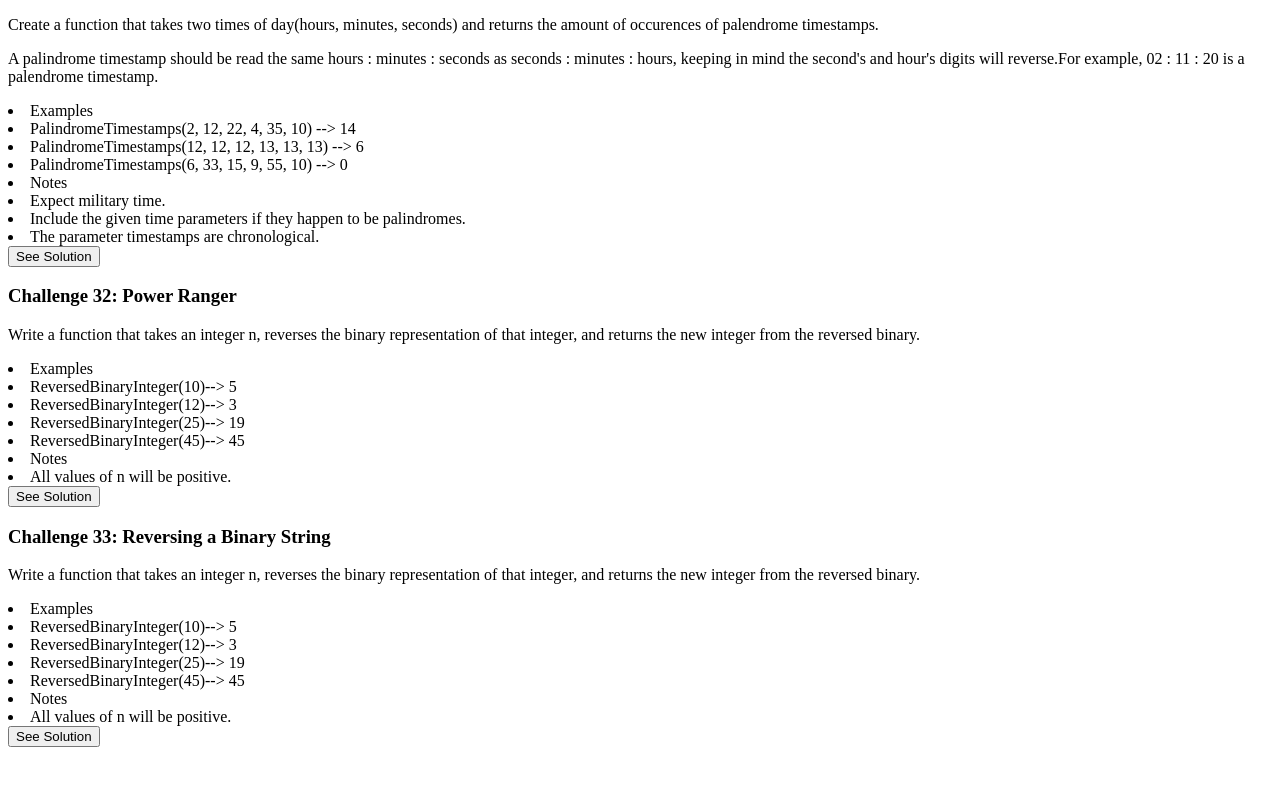
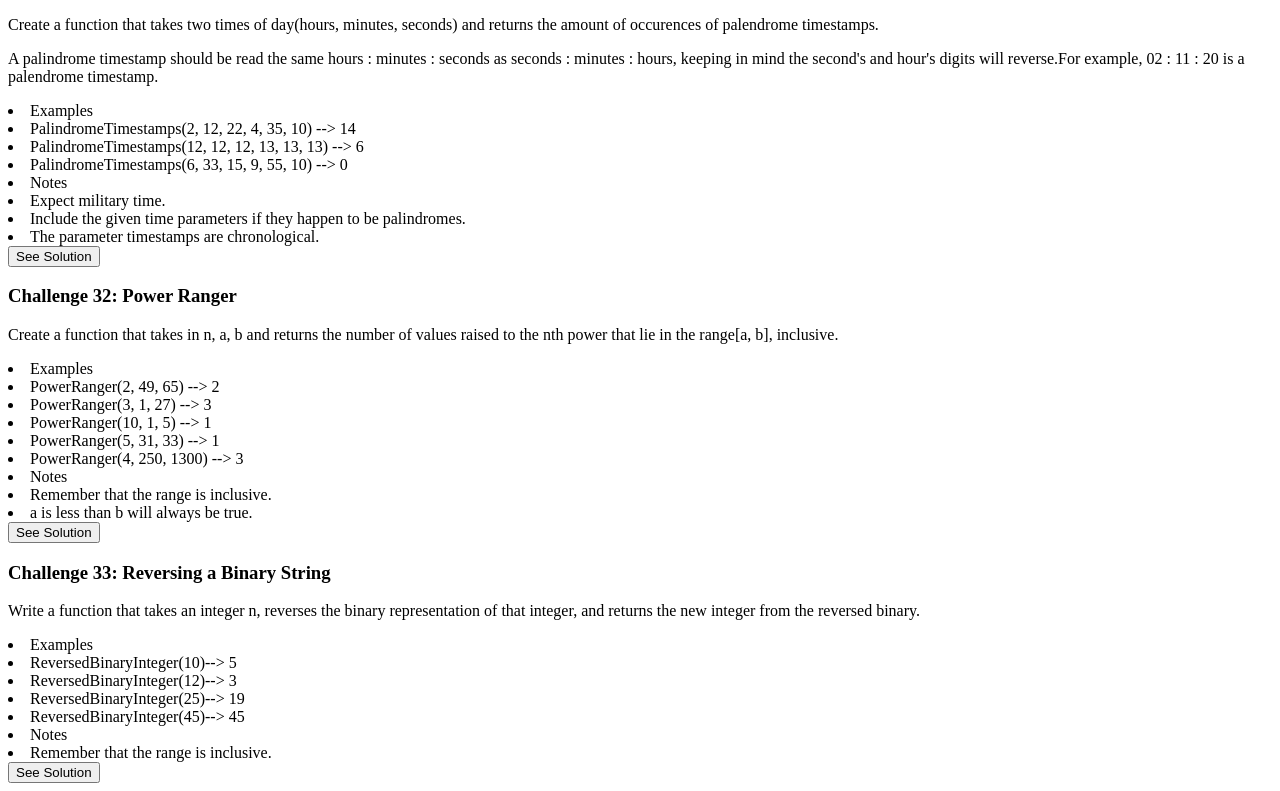
Before and after one commit to mattjohannsen/WhiteboardJavaScript_Proj, a plain HTML site: page index.html in a window 1280 px wide. Shown: the part 5899-6690 px from the top of the page. Before the commit the page ends 6654 px from the top, so only its background shows below. Drawn offline with Linux system fonts and the light colour scheme.

Commit message:
Problem 32: Power Ranger. Added description and condensed code

```diff
--- a/index.html
+++ b/index.html
@@ -300,14 +300,16 @@
 			</div>
 			<div>
 				<h3>Challenge 32: Power Ranger</h3>
-				<p>Write a function that takes an integer n, reverses the binary representation of that integer, and returns the new integer from the reversed binary.</p>
+				<p>Create a function that takes in n, a, b and returns the number of values raised to the nth power that lie in the range[a, b], inclusive.</p>
 				<li>Examples</li>
-				<li>ReversedBinaryInteger(10)--> 5</li>
-				<li>ReversedBinaryInteger(12)--> 3</li>
-				<li>ReversedBinaryInteger(25)--> 19</li>
-				<li>ReversedBinaryInteger(45)--> 45</li>
+				<li>PowerRanger(2, 49, 65) --> 2</li>
+				<li>PowerRanger(3, 1, 27) --> 3</li>
+				<li>PowerRanger(10, 1, 5) --> 1</li>
+				<li>PowerRanger(5, 31, 33) --> 1</li>
+				<li>PowerRanger(4, 250, 1300) --> 3</li>
 				<li>Notes</li>
-				<li>All values of n will be positive.</li>
+				<li>Remember that the range is inclusive.</li>
+				<li>a is less than b will always be true.</li>
 				<button onclick="Problem32()">See Solution</button>
 			</div>
 			<div>
@@ -319,7 +321,7 @@
 				<li>ReversedBinaryInteger(25)--> 19</li>
 				<li>ReversedBinaryInteger(45)--> 45</li>
 				<li>Notes</li>
-				<li>All values of n will be positive.</li>
+				<li>Remember that the range is inclusive.</li>
 				<button onclick="Problem33()">See Solution</button>
 			</div>
 		</body>
--- a/index.js
+++ b/index.js
@@ -747,16 +747,6 @@ function Problem30(){
 function ReverseAndNot(inputNumber){
   return (inputNumber.toString().split('')).reverse().concat(inputNumber.toString().split('')).join('');
 }
-
-function Problem33(){
-  alert(ReversedBinaryInteger(10));
-  alert(ReversedBinaryInteger(12));
-  alert(ReversedBinaryInteger(25));
-  alert(ReversedBinaryInteger(45));
-}
-function ReversedBinaryInteger(inputNumber){
-  return parseInt(inputNumber.toString(2).split('').reverse().join(''), 2);
-}
 function Problem31(){
   alert(PalindromeTimestamps(2, 12, 22, 4, 35, 10));
   alert(PalindromeTimestamps(6, 33, 15, 9, 55, 10));
@@ -826,16 +816,10 @@ function Problem32(){
 }
 function PowerRanger(nthPower, firstNumber, secondNumber){
   let powerRangerCount = 0;
-  // let firstStartingPoint = parseInt(Math.pow(firstNumber, 1/nthPower));
-  // let secondStartingPoint = parseInt(Math.pow(secondNumber, 1/nthPower));
-  let firstStartingPoint = GetFirstStartingPoint(nthPower, firstNumber);
-  let secondStartingPoint = GetSecondStartingPoint(nthPower, secondNumber);
-  let loopLength = secondStartingPoint - firstStartingPoint;
+  let loopLength = GetSecondStartingPoint(nthPower, secondNumber) - GetFirstStartingPoint(nthPower, firstNumber);
   for (let i = 0; i <= loopLength; i++) {
     powerRangerCount++;
-    //console.log(parseInt(Math.pow(i, 1/nthPower)));
   }
-  console.log(GetFirstStartingPoint(nthPower, firstNumber));
   return powerRangerCount;
 }
 function GetFirstStartingPoint(nthPower, inputNumber){
@@ -843,7 +827,6 @@ function GetFirstStartingPoint(nthPower, inputNumber){
   if (numberNthRoot % 1 != 0) {
     numberNthRoot = Math.ceil(numberNthRoot);
   }
-  console.log(numberNthRoot);
   return numberNthRoot;
 }
 function GetSecondStartingPoint(nthPower, inputNumber){
@@ -851,8 +834,16 @@ function GetSecondStartingPoint(nthPower, inputNumber){
   if (numberNthRoot % 1 != 0) {
     numberNthRoot = Math.floor(numberNthRoot);
   }
-  console.log(numberNthRoot);
   return numberNthRoot;
+}
+function Problem33(){
+  alert(ReversedBinaryInteger(10));
+  alert(ReversedBinaryInteger(12));
+  alert(ReversedBinaryInteger(25));
+  alert(ReversedBinaryInteger(45));
+}
+function ReversedBinaryInteger(inputNumber){
+  return parseInt(inputNumber.toString(2).split('').reverse().join(''), 2);
 }
 //Power Ranger https://edabit.com/challenge/McGCFZYn8ikn3GSqz
 //Create a function that takes in n, a, b and returns the number of values raised to the nth power that lie in the range[a, b], inclusive.
@@ -868,16 +859,6 @@ function GetSecondStartingPoint(nthPower, inputNumber){
 //Notes
 //Remember that the range is inclusive.
 //a<b will always be true.
-// Steps
-// Create PowerRanger method
-// create a powerRangerCount int
-// How many time should loop run?
-// Take the square root of b and round up
-//
-// Start a loop with 1 and mulitply it by itself n number of times
-// If this number is >a and < b then add one to powerRangerCount
-// Else continue
-//
 
 // Palindrome Timestamps https://edabit.com/challenge/asngMFwniLcegJJ7P
 // Create a function that takes two times of day(hours, minutes, seconds) and returns the amount of occurences of palendrome timestamps.
```
